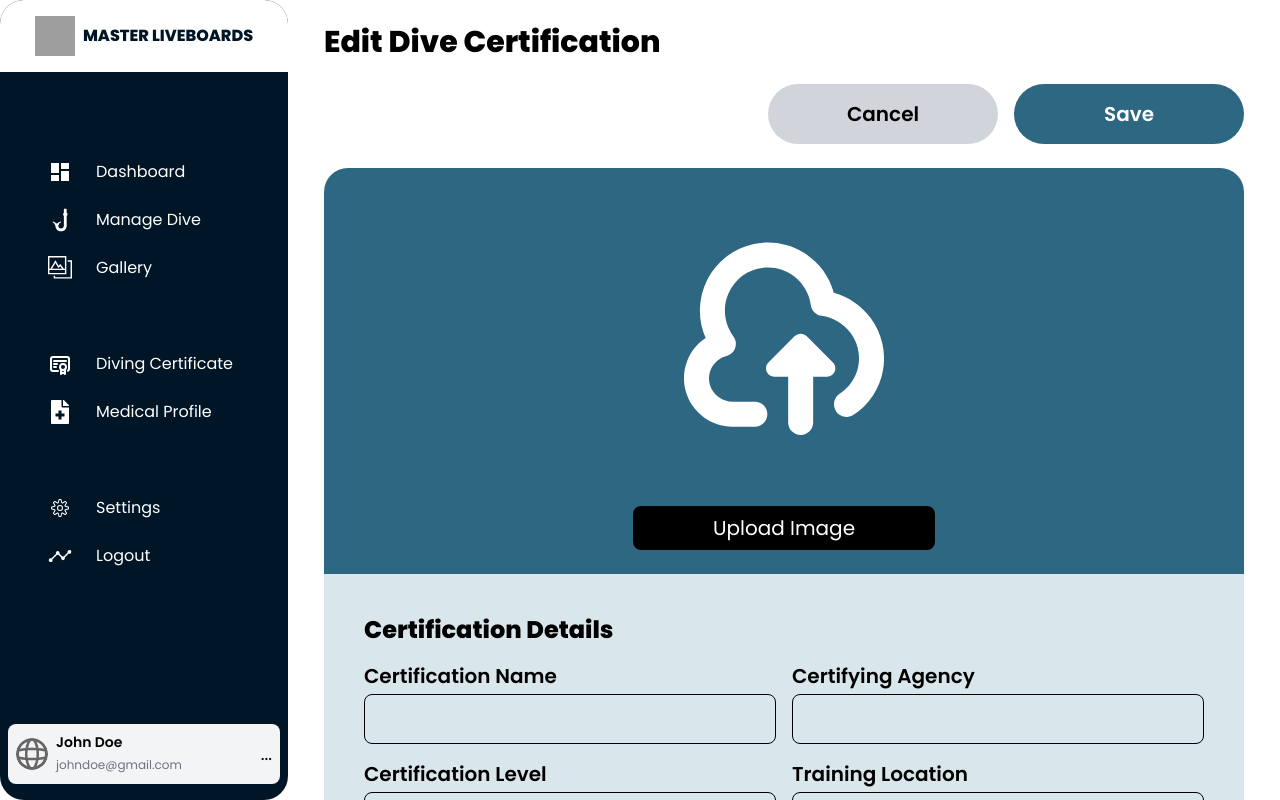
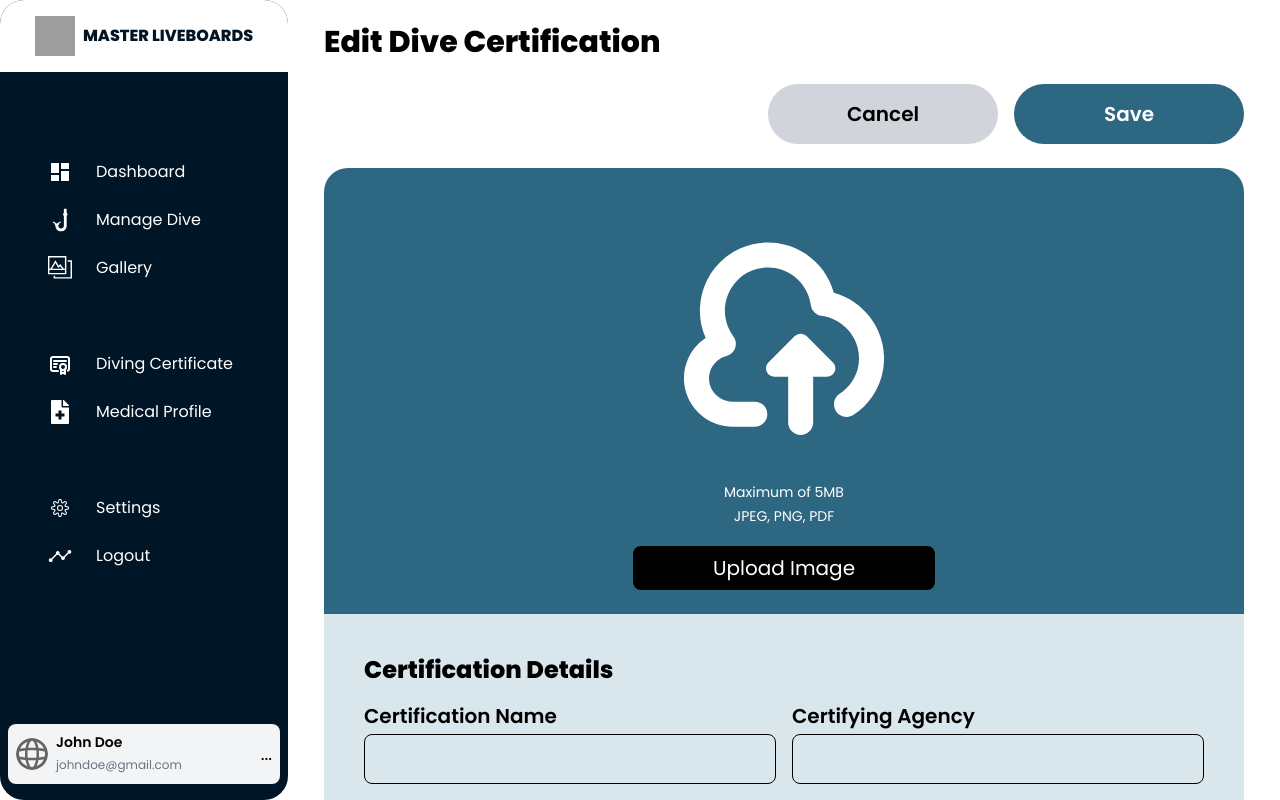
Before and after one commit to roserossssss/dive-site, a Next.js app in the folder diver-application/: page /dashboard/CertificatePage/UpdateCertificate in a window 1280 px wide. Shown: the top 800 px of the page. Built offline with nearby package versions, Linux system fonts and the light colour scheme; grey boxes are pictures that could not be loaded.

Commit message:
Adjusting Font
- made some few tweaks

```diff
--- a/diver-application/app/dashboard/CertificatePage/NewCertificate/page.tsx
+++ b/diver-application/app/dashboard/CertificatePage/NewCertificate/page.tsx
@@ -88,8 +88,8 @@ export default function NewCertificate() {
               className="w-[270px] h-[270px] -mt-6"
             />
           </div>
-          <p className="text-white text-sm -mt-15">Maximum of 5MB</p>
-          <p className="text-white text-sm">JPEG, PNG, PDF</p>
+          <p className="text-white text-sm -mt-5 mb-5">Maximum of 5MB</p>
+          <p className="text-white text-sm -mt-4">JPEG, PNG, PDF</p>
           <label className="mt-5 px-20 py-2 bg-black text-white text-xl rounded-lg cursor-pointer">
             Upload Image
             <input type="file" className="hidden" onChange={handleFileChange} />
@@ -99,7 +99,7 @@ export default function NewCertificate() {
 
       {/* Certification Details Section */}
       <div className="bg-[#D9E7EC] p-10 rounded-b-3xl h-[400px]">
-        <h3 className="text-2xl font-bold text-black mb-4">Certification Details</h3>
+        <h3 className="text-3xl font-bold text-black mb-5">Certification Details</h3>
 
         <div className="grid grid-cols-1 md:grid-cols-2 gap-4">
           {/* Certification Name */}
--- a/diver-application/app/dashboard/CertificatePage/UpdateCertificate/page.tsx
+++ b/diver-application/app/dashboard/CertificatePage/UpdateCertificate/page.tsx
@@ -122,7 +122,9 @@ export default function EditCertificate() {
                  alt="Upload Preview"
                  className="w-[270px] h-[270px] -mt-6" />
           </div>
-          <label className="mt-1 px-20 py-2 bg-black text-white text-xl rounded-lg cursor-pointer">
+          <p className="text-white text-sm -mt-5 mb-5">Maximum of 5MB</p>
+          <p className="text-white text-sm -mt-4">JPEG, PNG, PDF</p>
+          <label className="mt-5 px-20 py-2 bg-black text-white text-xl rounded-lg cursor-pointer">
             Upload Image
             <input type="file" className="hidden" onChange={handleFileChange} />
           </label>
```
